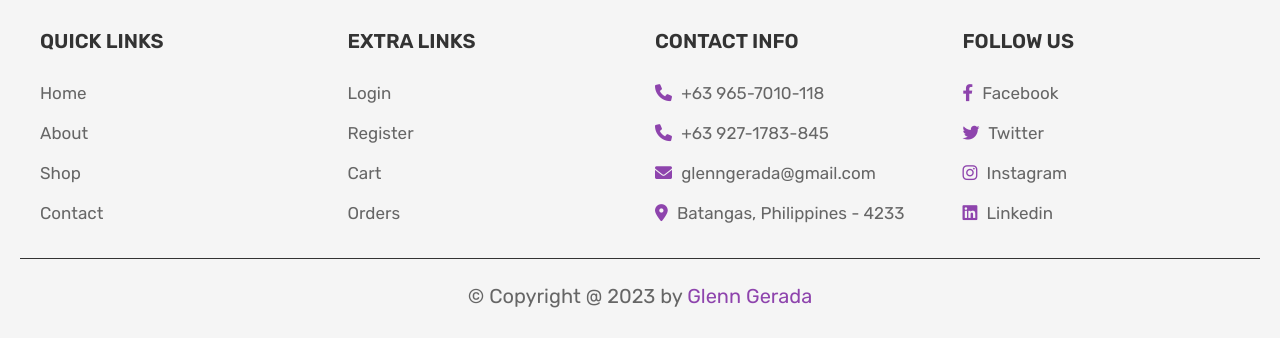
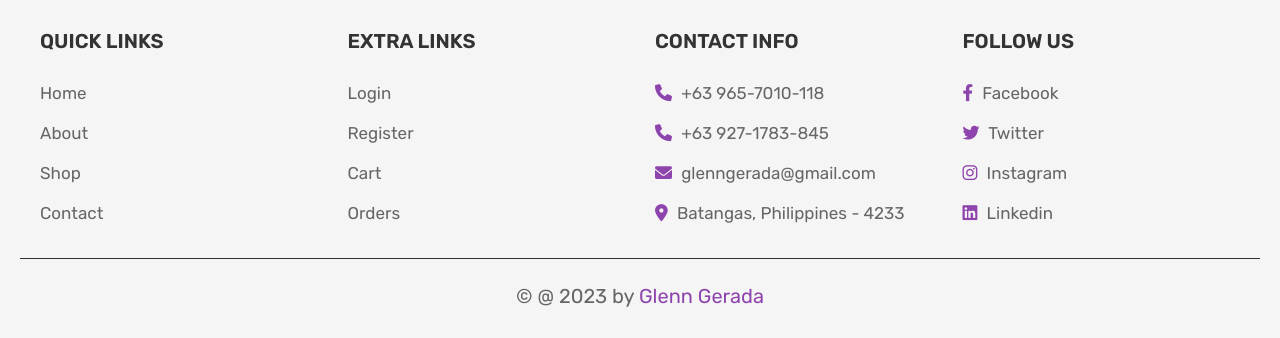
Before and after one commit to glenn0804/capstoneproject, a PHP site: page /cart.php in a window 1280 px wide. Shown: the part 788-1126 px from the top of the page. Run offline with PHP 8.4, Linux system fonts and the light colour scheme; the visitor is signed in with stand-in values (Sample User, id 1); data that the repository does not hold is empty.

Commit message:
Remove words in footer

```diff
--- a/project/footer.php
+++ b/project/footer.php
@@ -36,6 +36,6 @@
 
    </div>
 
-   <p class="credit"> &copy; Copyright  @ <?php echo date('Y'); ?> by <span>Glenn Gerada</span> </p>
+   <p class="credit"> &copy; @ <?php echo date('Y'); ?> by <span>Glenn Gerada</span> </p>
 
 </section>
```
